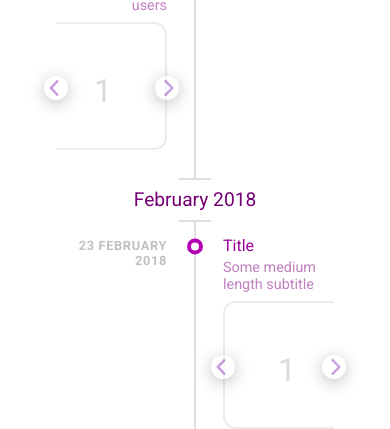
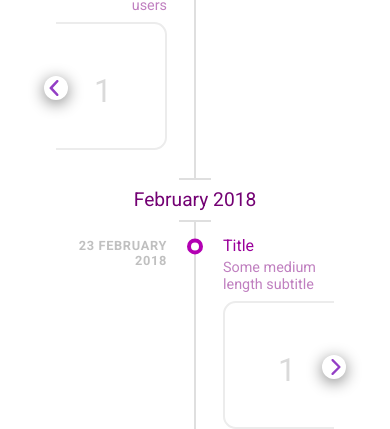
Before and after one commit to adrianpdm/pdm-timeline, a Vue app: page / in a window 390 px wide. Shown: the part 211-640 px from the top of the page. Built offline with nearby package versions, Linux system fonts and the light colour scheme.

Commit message:
added responsive media grid functionality

```diff
--- a/src/assets/styles/style.scss
+++ b/src/assets/styles/style.scss
@@ -255,7 +255,7 @@ li.pdm-tl_item:last-child .pdm-tl_item-divider {
 }
 
 .pdm-tl_arrow {
-  &-prev, &-next {
+  &-left, &-right {
     display: block;
     position: absolute;
     top: calc(50% - #{$media-arrow-size / 2});
@@ -274,9 +274,8 @@ li.pdm-tl_item:last-child .pdm-tl_item-divider {
     -webkit-box-shadow: 0 .2rem 1rem 0 $subtle-color;
     -moz-box-shadow: 0 .2rem 1rem 0 $subtle-color;
     box-shadow: 0 .2rem 1rem 0 $subtle-color;
-    transition: all .3s ease-in-out;
+    transition: transform .3s ease-in-out;
     transform: translateY(0);
-    opacity: .5;
 
     > img {
       position: relative;
@@ -302,7 +301,6 @@ li.pdm-tl_item:last-child .pdm-tl_item-divider {
 
     &:hover {
       transform: translateY(-.1rem);
-      opacity: 1;
     }
 
     &:hover::before {
@@ -310,17 +308,25 @@ li.pdm-tl_item:last-child .pdm-tl_item-divider {
     }
   }
 
-  &-prev {
+  &-left {
     left: calc(#{$media-arrow-size} * -1 / 2);
     > img {
       left: -.1rem;
     }
   }
 
-  &-next {
+  &-right {
     right: calc(#{$media-arrow-size} * -1 / 2);
     > img {
       right: -.1rem;
     }
   }
 }
+
+.fade-enter-active, .fade-leave-active {
+  transition: opacity .3s ease-in-out;
+}
+
+.fade-enter, .fade-leave-to {
+  opacity: 0;
+}
--- a/src/components/PdmTimeline/PdmTimelineItem.vue
+++ b/src/components/PdmTimeline/PdmTimelineItem.vue
@@ -21,14 +21,20 @@
 						</i>
 					</template>
 				</div>
-				<template v-if="showMediaNavigation">
-					<i class="pdm-tl_arrow-prev" @click="onMediaPrev" ref="arrowPrev">
+				<transition name="fade">
+					<i v-show="showMediaNavigationLeft"
+					   class="pdm-tl_arrow-left"
+					   @click="onClickArrowLeft">
 						<img src="../../assets/images/arrow-left.svg"/>
 					</i>
-					<i class="pdm-tl_arrow-next" @click="onMediaNext" ref="arrowNext">
+				</transition>
+				<transition name="fade">
+					<i v-show="showMediaNavigationRight"
+					   class="pdm-tl_arrow-right"
+					   @click="onClickArrowRight">
 						<img src="../../assets/images/arrow-right.svg"/>
 					</i>
-				</template>
+				</transition>
 			</div>
 			<span class="pdm-tl_item-description">{{description}}</span>
 		</div>
@@ -37,13 +43,14 @@
 
 <script>
 	import {DateUtils} from "./utils"
+	import {debounce} from "./utils"
 
 	export default {
 		props: {
 			position: {
 				type: String,
 				validator: (val) => {
-					return ['left', 'right'].indexOf(val) !== -1
+					return ["left", "right"].indexOf(val) !== -1
 				}
 			},
 			date: {
@@ -74,23 +81,26 @@
 				imageTypeRegex: /(png|jpe?g|gif|svg)(\?.*)?$/,
 				videoTypeRegex: /(mp4|webm)(\?.*)?$/,
 				audioTypeRegex: /(ogg|mp3|wav|flac|aac)(\?.*)?$/,
-				showMediaNavigation: false,
+				showMediaNavigationLeft: false,
+				showMediaNavigationRight: false,
+				isShowingFirstItem: 0,
+				isShowingLastItem: 0,
 			}
 		},
 		mounted() {
 			this.handleMediaNavigation()
-			window.addEventListener('resize', this.handleWindowResize)
+			window.addEventListener("resize", debounce(this.handleMediaNavigation, 100))
 		},
-		beforeDestroy(){
-			window.removeEventListener('resize', this.handleWindowResize)
+		beforeDestroy() {
+			window.removeEventListener("resize", this.handleWindowResize)
 		},
 		computed: {
-			sortedMedia(){
-				if (this.position === 'left'){
+			sortedMedia() {
+				if (this.position === "left") {
 					return [...this.media].reverse()
 				}
 				return this.media
-			}
+			},
 		},
 		methods: {
 			formatItemDate(date) {
@@ -108,28 +118,55 @@
 					throw new Error("Unsupported media type: " + ext)
 				}
 			},
-			bindMediaStyle(path){
+			bindMediaStyle(path) {
 				let background = `url(${path})`
 				return {
-					backgroundSize: 'cover'
+					backgroundSize: "cover"
 				}
 			},
-			onMediaNext() {
+			onClickArrowRight() {
 				console.log("click next arrow")
 			},
-			onMediaPrev() {
+			onClickArrowLeft() {
 				console.log("click previous arrow")
 			},
 			handleWindowResize() {
 				this.handleMediaNavigation()
 			},
-			handleMediaNavigation(){
+			handleMediaNavigation() {
 				let mediaContainer = this.$refs.mediaContainer
-				let mediaTotalWidth = [...mediaContainer.children].reduce((total, m)=>{
-					return total + m.clientWidth
-				}, 0)
+				// let mediaTotalWidth = [...mediaContainer.children].reduce((total, m) => {
+				// 	return total + m.clientWidth
+				// }, 0)
 
-				this.showMediaNavigation = mediaContainer.clientWidth < mediaTotalWidth
+				let firstVisibleRect = mediaContainer.firstElementChild.getBoundingClientRect()
+				let lastVisibleRect = mediaContainer.lastElementChild.getBoundingClientRect()
+				let containerRect = mediaContainer.getBoundingClientRect()
+
+				let [start, end] = [containerRect.left, containerRect.right]
+
+				let firstVisibleStart = this.position === "right"
+					? firstVisibleRect.left
+					: firstVisibleRect.right
+
+				let lastVisibleEnd = this.position === "right"
+					? lastVisibleRect.right
+					: lastVisibleRect.left
+
+				this.isShowingFirstItem = start <= firstVisibleStart && firstVisibleStart <= end
+				this.isShowingLastItem = start <= lastVisibleEnd && lastVisibleEnd <= end
+				this.setEachMediaNavigationVisibility(!this.isShowingFirstItem, !this.isShowingLastItem)
+			},
+			setEachMediaNavigationVisibility(showLeft, showRight){
+				if (this.position === "left"){
+					[showLeft, showRight] = [showRight, showLeft]
+				}
+
+				this.showMediaNavigationLeft = showLeft
+				this.showMediaNavigationRight = showRight
+			},
+			updateMediaNavigationVisibility(){
+
 			}
 		}
 	}
--- a/src/components/PdmTimeline/utils.js
+++ b/src/components/PdmTimeline/utils.js
@@ -4,8 +4,26 @@ function format(date, dateFormat){
 	return moment(date).format(dateFormat)
 }
 
+function debounce(func, wait, immediate) {
+	var timeout;
+	return function() {
+		var context = this, args = arguments;
+		var later = function() {
+			timeout = null;
+			if (!immediate) func.apply(context, args);
+		};
+		var callNow = immediate && !timeout;
+		clearTimeout(timeout);
+		timeout = setTimeout(later, wait);
+		if (callNow) func.apply(context, args);
+	};
+};
+
 const DateUtils = {
 	format
 }
 
-export {DateUtils}
+export {
+	DateUtils,
+	debounce
+}
```
